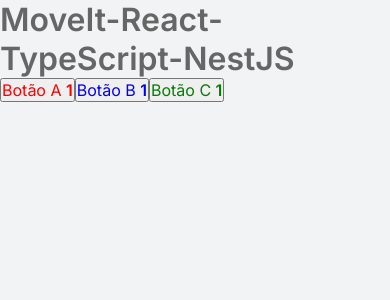
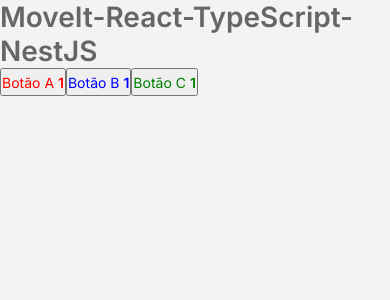
Before and after one commit to crummenauerca/MoveIt-React-TypeScript, a React (Create React App) app: page / in a window 390 px wide. Shown: the top 300 px of the page. Built offline with nearby package versions, Linux system fonts and the light colour scheme.

Commit message:
Setting the elements size with @media on CSS

```diff
--- a/src/components/Button.tsx
+++ b/src/components/Button.tsx
@@ -13,7 +13,9 @@
     }
 
     return (
-        <button type="button" style={{ color: props.color }} onClick={increment}>
+        <button type="button"
+            style={{ color: props.color, height: '2rem' }}
+            onClick={increment}>
             {props.children} <strong>{counter}</strong>
         </button>
     )
--- a/src/styles/global.css
+++ b/src/styles/global.css
@@ -12,6 +12,18 @@
     --blue-twitter: #2aa9e0;
 }
 
+@media(max-width: 1080px) {
+    html {
+        font-size: 93.75%;
+    }
+}
+
+@media(max-width: 720px) {
+    html {
+        font-size: 87.50%;
+    }
+}
+
 * {
     margin: 0;
     padding: 0;
@@ -24,7 +36,7 @@
 }
 
 body, input, textarea, button {
-    font: 400 16px "Inter", sans-serif;
+    font: 400 1rem "Inter", sans-serif;
 }
 
 button {
```
